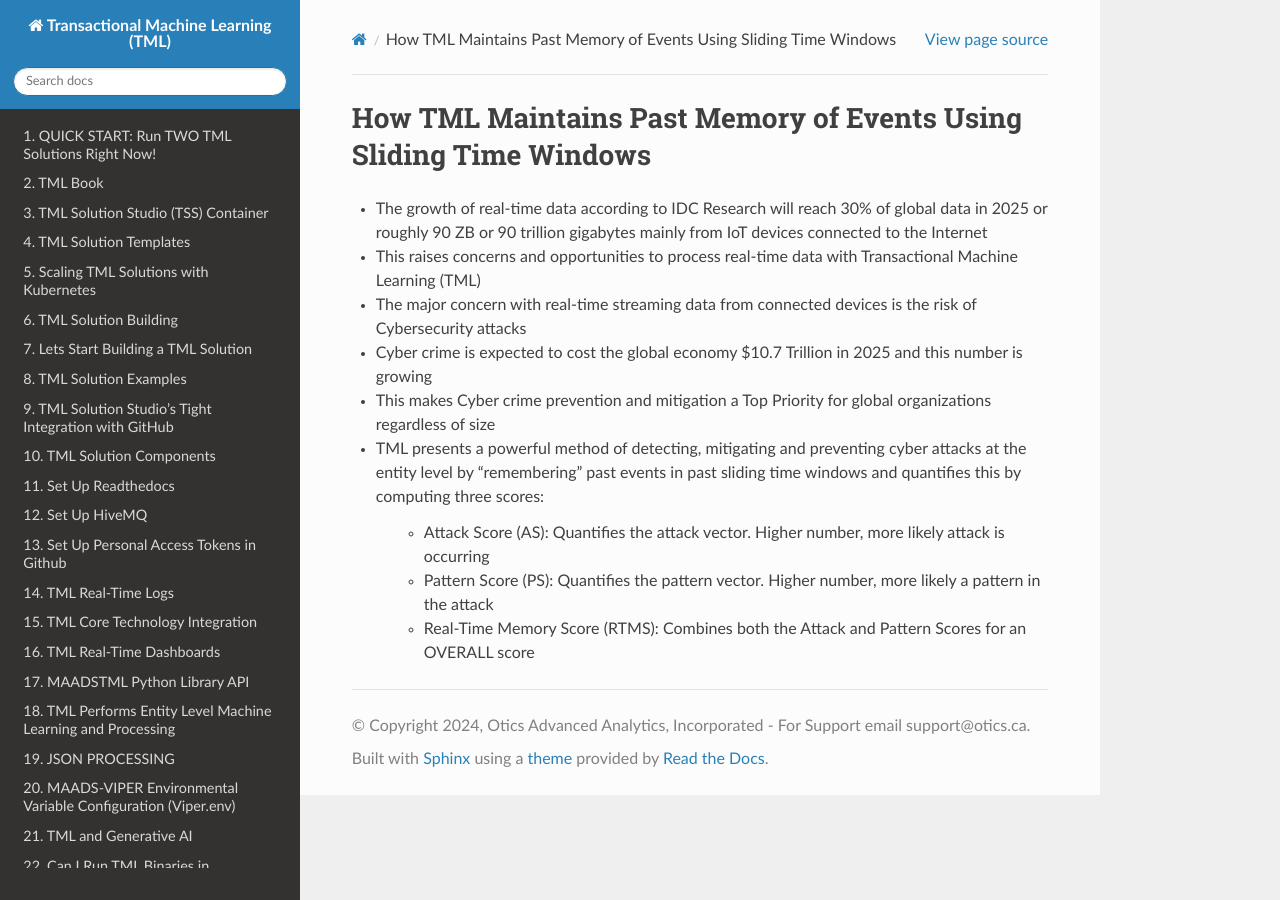
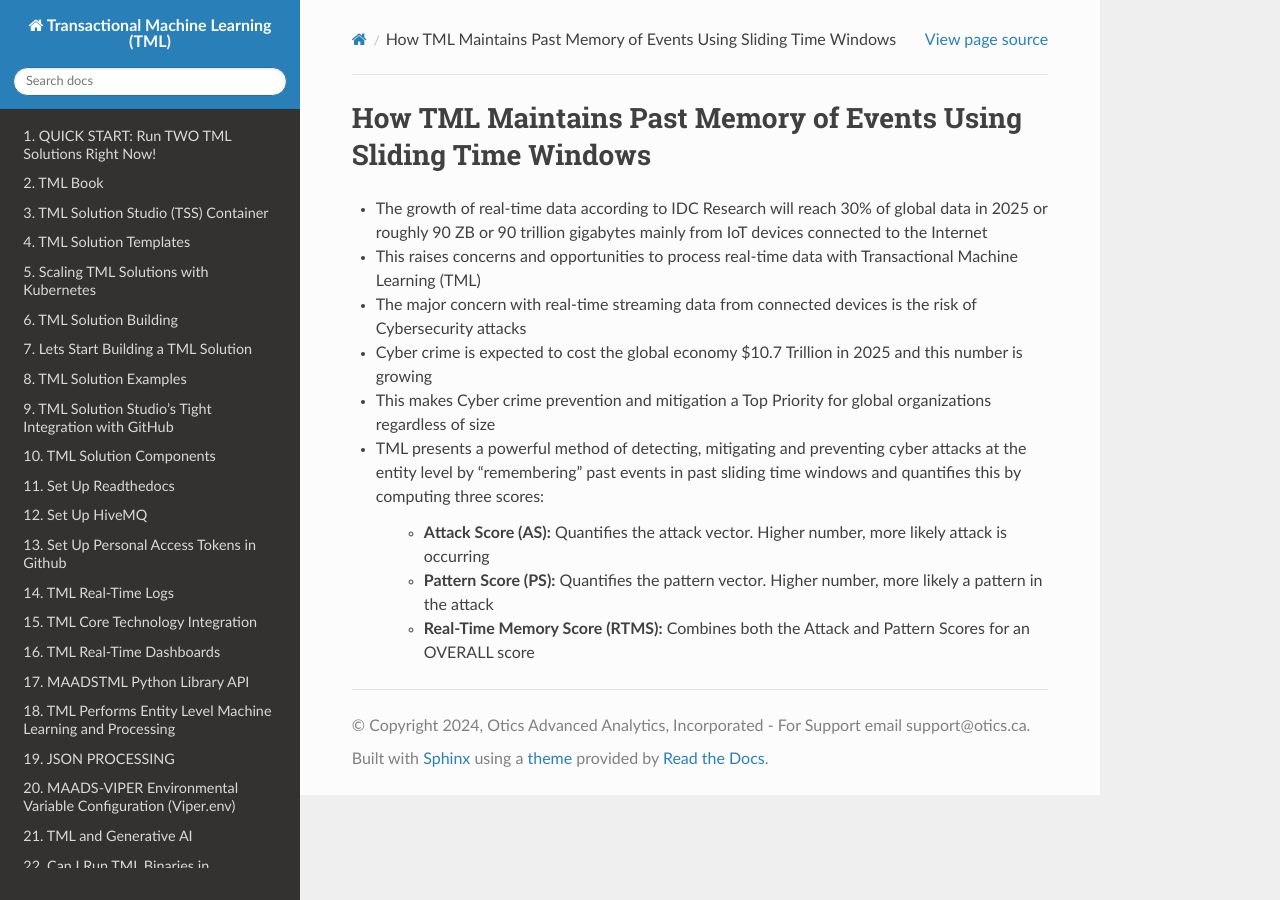
Before and after one commit to smaurice101/readthedocs, a Sphinx documentation site: the page built from docs/source/rtms.rst, in a window 1280 px wide. Built offline with Sphinx 7.4.7 and the Read the Docs theme 3.1.0, drawn with Linux system fonts in a browser that asks for light colours.

Commit message:
Update rtms.rst

```diff
--- a/docs/source/rtms.rst
+++ b/docs/source/rtms.rst
@@ -13,8 +13,8 @@ How TML Maintains Past Memory of Events Using Sliding Time Windows
 
 * TML presents a powerful method of detecting, mitigating and preventing cyber attacks at the entity level by “remembering” past events in past sliding time windows and quantifies this by computing three scores:
 
-   * Attack Score (AS): Quantifies the attack vector.  Higher number, more likely attack is occurring
+   * **Attack Score (AS):** Quantifies the attack vector.  Higher number, more likely attack is occurring
 
-   * Pattern Score (PS): Quantifies the pattern vector.  Higher number, more likely a pattern in the attack
+   * **Pattern Score (PS):** Quantifies the pattern vector.  Higher number, more likely a pattern in the attack
 
-   * Real-Time Memory Score (RTMS): Combines both the Attack and Pattern Scores for an OVERALL score
+   * **Real-Time Memory Score (RTMS):** Combines both the Attack and Pattern Scores for an OVERALL score
```
